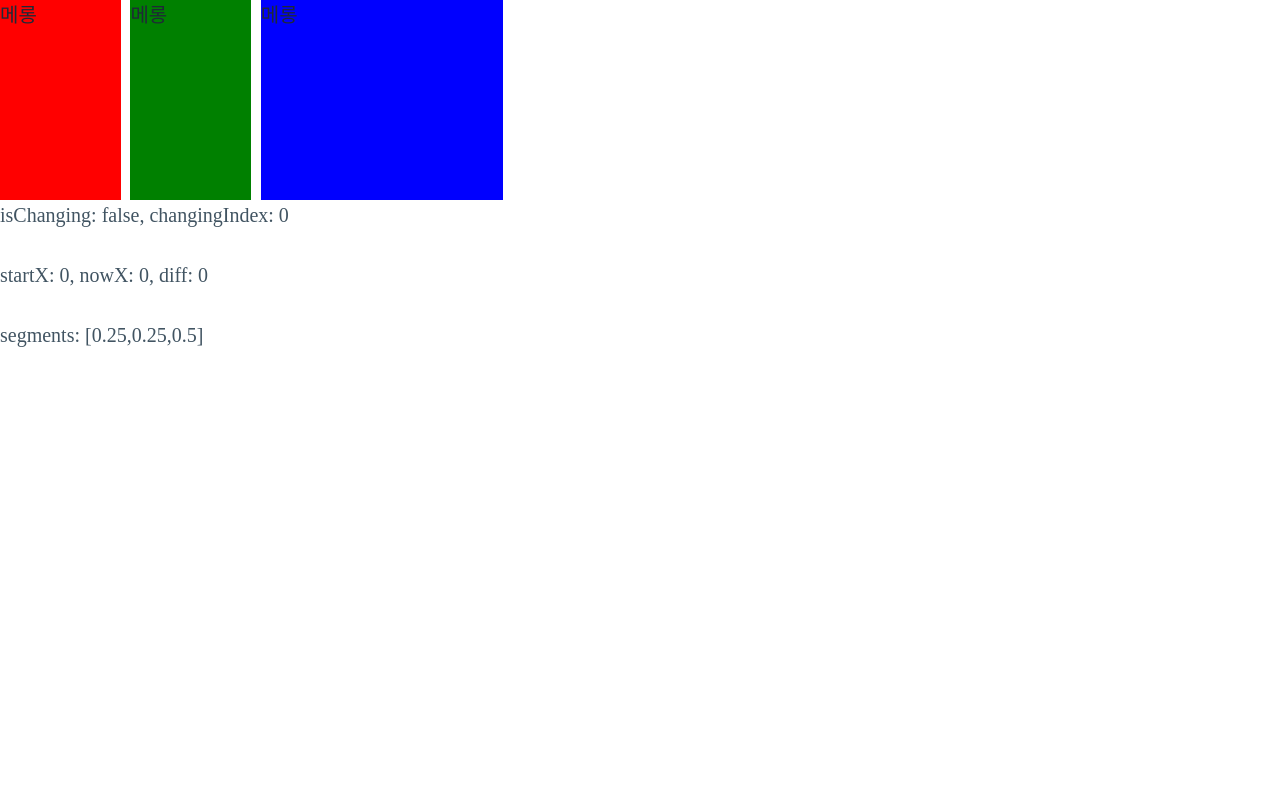
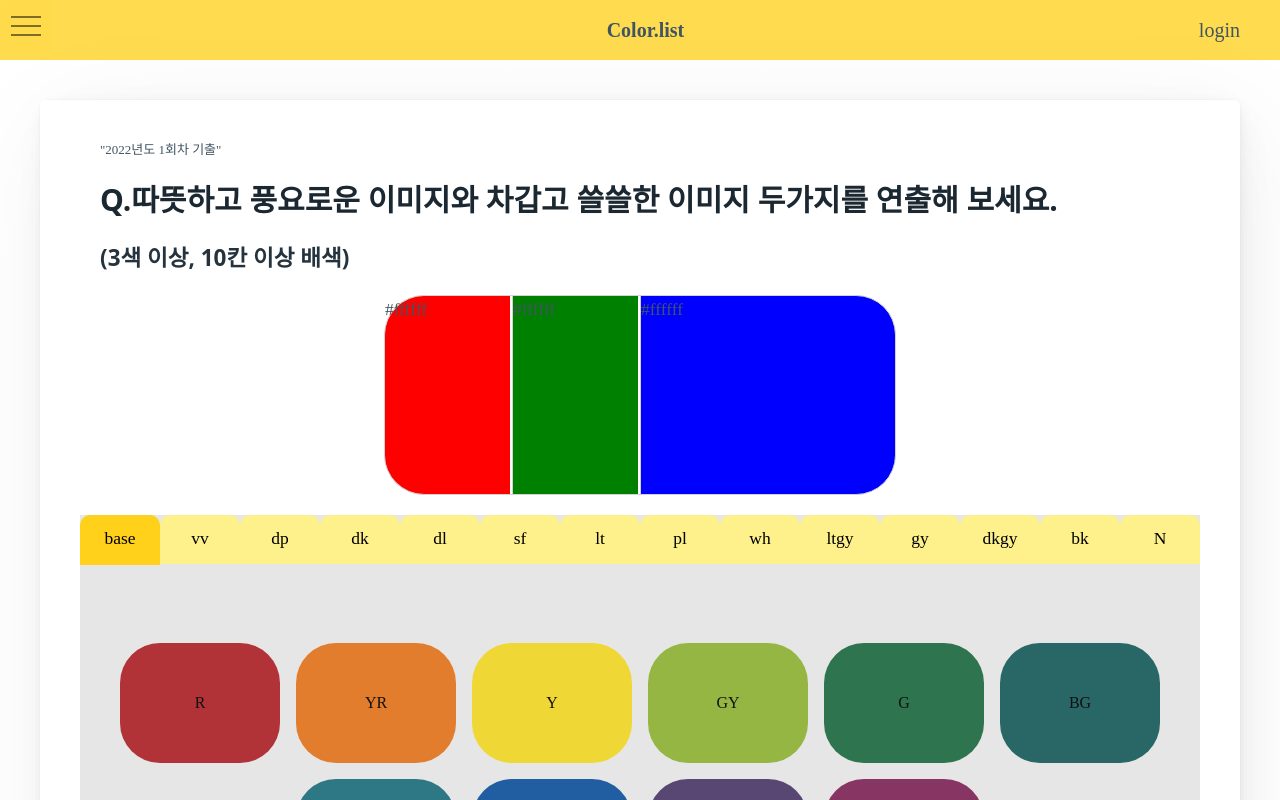
Before and after one commit to lisohh/Colorist-frontend, a React (Vite) app: page / in a window 1280 px wide. Built offline with nearby package versions, Linux system fonts and the light colour scheme; a web font is replaced by a local one.

Commit message:
Feat: Pallete에 ResizableBoxes를 적용
Co-authored-by: Taehee Kim <rabolution@gmail.com>

```diff
--- a/src/index.tsx
+++ b/src/index.tsx
@@ -14,21 +14,19 @@ import ResizableBoxes from "./pages/testform/ResizableBoxes";
 
 ReactDOM.render(
   <React.StrictMode>
-    <ResizableBoxes />
+    <BrowserRouter>
+      <Drawer>
+        <Nav />
+        <Routes>
+          <Route path="/" element={<TestForm />} />
+          <Route path="/login/*" element={<Login />} />
+          <Route path="/mypage/*" element={<Mypage />} />
+          <Route path="/qlists/*" element={<Qlists />} />
+          {/* 상단에 위치하는 라우트들의 규칙을 모두 확인, 일치하는 라우트가 없는경우 처리 */}
+          <Route path="*" element={<Notfound />}></Route>
+        </Routes>
+      </Drawer>
+    </BrowserRouter>
   </React.StrictMode>,
   document.getElementById("root")
 );
-
-// <BrowserRouter>
-// <Drawer>
-//   <Nav />
-//   <Routes>
-//     <Route path="/" element={<TestForm />} />
-//     <Route path="/login/*" element={<Login />} />
-//     <Route path="/mypage/*" element={<Mypage />} />
-//     <Route path="/qlists/*" element={<Qlists />} />
-//     {/* 상단에 위치하는 라우트들의 규칙을 모두 확인, 일치하는 라우트가 없는경우 처리 */}
-//     <Route path="*" element={<Notfound />}></Route>
-//   </Routes>
-// </Drawer>
-// </BrowserRouter>
--- a/src/pages/testform/Pallete.tsx
+++ b/src/pages/testform/Pallete.tsx
@@ -2,6 +2,7 @@ import React from "react";
 import * as Tabs from "@radix-ui/react-tabs";
 import * as Tooltip from "@radix-ui/react-tooltip";
 import allPallete from "./pallete.json";
+import ResizableBoxes from "./ResizableBoxes";
 
 // ["base", "deep"]
 // 밑의 코드 잘 이해하도록 노력하기 - 화요일에 한번 더 복습 + 타입스크립트 기본기
@@ -51,26 +52,7 @@ function Pallete() {
   return (
     <Tooltip.Provider delayDuration={800} skipDelayDuration={500}>
       <input type="text" name="colors" value={JSON.stringify(colors)} hidden />
-      <table className="selectedContainer flex flex-row">
-        {/* 2번 - map을 써서 배열의 값을 화면에 뿌려준다. */}
-        {/* https://beta.reactjs.org/learn/rendering-lists */}
-        <tr>
-          {/* 7.2번 - targetIndex는 여기서 index를 받아온 값이다. */}
-          {colors.map((color, index) => (
-            // 3번 - 스타일에 map으로 받아온 color 문자열 값을 backgroundColor로 지정해준다.
-            <td
-              // 이게 선택한 칸의 index
-              onClick={() => deleteSelected(index)}
-              style={{
-                backgroundColor: color,
-              }}
-              key={color + "-" + index}
-            >
-              {color}
-            </td>
-          ))}
-        </tr>
-      </table>
+      <ResizableBoxes />
       <div id="pallete-box">
         <Tabs.Root
           defaultValue={Object.keys(allPallete)[0]}
--- a/src/pages/testform/ResizableBoxes.tsx
+++ b/src/pages/testform/ResizableBoxes.tsx
@@ -10,27 +10,33 @@ function ResizableBoxes() {
   const [startX, setStartX] = useState(0);
   const [changingIndex, setChangingIndex] = useState(0);
   const [isChanging, setIsChanging] = useState(false);
-  const [nowX, setNowX] = useState(0);
 
   useEffect(() => {
+    //마우스가 움직일 때 마다 박스 크기를 조절해주는 핸들러
     function moveHandler(e: MouseEvent) {
-      setNowX(e.clientX);
       if (isChanging) {
-        const diff = e.clientX - startX;
-
+        // 처음 시작할 때 왼쪽 박스랑, 오른쪽 박스 크기를 가져온다
         const left = oldSegments[changingIndex];
         const right = oldSegments[changingIndex + 1];
 
-        // 1/16
-
-        // 4/16 8/16    => 3/4
-        // 5/16
-        // 11/16 1/16 => 3/4
-
-        // 1/8 7/16 1/16 1/4 1/8
+        // 왼쪽 오른쪽 박스 너비의 합에서...
+        // 최대는? 합 - 1/16
+        // 최소 1/16
         const maxRatio = left + right - 1 / 16;
 
+        // 현재 마우스 위치와, 꾹 누르기 시작한 위치와의 차이
+        const diff = e.clientX - startX;
+        // 마우스가 움직인 변위가... 전체 크기에서 비율로 얼마를 차지하는지?
         const diffAsRatio = diff / width;
+
+        // const 최댓값 = 1 / 2;
+        // Math.min(1, 최댓값); // => 1/2 최댓값까지 가능!
+        // Math.min(1 / 3, 1 / 2); // => 1/3
+
+        // const 최솟값 = 1 / 16;
+        // Math.max(1 / 2, 최솟값); // => 1/2
+        // Math.max(0, 최솟값); // => 1/16
+
         const newLeft = Math.max(
           Math.min(left + diffAsRatio, maxRatio),
           1 / 16
@@ -43,58 +49,60 @@ function ResizableBoxes() {
         newSegments[changingIndex] = newLeft;
         newSegments[changingIndex + 1] = newRight;
         setSegments(newSegments);
-        console.log(newSegments);
       }
     }
+
+    // 1. 마우스를 떼었을 때... 더 이상 변경되지 않게 해주는 친구
     function upHandler() {
+      // 2.
       setIsChanging(false);
     }
+    // 이 두 핸들러를 윈도우(화면)에 달아줌
     window.addEventListener("mousemove", moveHandler);
     window.addEventListener("mouseup", upHandler);
+
+    // cleanup => 3.
     return () => {
+      // 핸들러를 윈도우에서 떼어줌...
       window.removeEventListener("mousemove", moveHandler);
       window.removeEventListener("mouseup", upHandler);
     };
+    // 의존성 배열에 isChanging이 false로 변하면?
   }, [isChanging, oldSegments, startX]);
 
   return (
-    <div>
-      <div
+    <table className="selectedContainer flex flex-row">
+      <tr
         style={{ width: `${512}px`, height: "200px" }}
         className="flex flex-row"
       >
         {segments.map((segment, i) => (
-          <>
-            <div
+          <td
+            className="flex flex-row p-0"
+            key={"#ffffff" + "-" + i}
             style={{
               width: `${segment * 100}%`,
               backgroundColor: colors[i],
             }}
-              className="h-full"
           >
-              메롱
-            </div>
+            <div className="h-full w-full">#ffffff</div>
+            {i < segments.length - 1 && (
               <div
-              className="bg-white w-2 p-0 m-0 h-full cursor-pointer"
+                className="bg-white w-0.5 hover:w-2 transition-all p-0 m-0 h-full cursor-pointer"
+                //시작 좌표를 기록하기 위해 모서리를 꾹 누르면
                 onMouseDown={(e) => {
                   console.log("x", e.clientX, "y", e.clientY);
-                setStartX(e.clientX);
-                setChangingIndex(i);
-                setOldSegments(segments);
-                setIsChanging(true);
+                  setStartX(e.clientX); // 시작 x좌표
+                  setChangingIndex(i); // 바꾸려는 그 인덱스
+                  setOldSegments(segments); // 시작할 때 박스 크기
+                  setIsChanging(true); // 변경 중임을 알려주는 flag
                 }}
               ></div>
-          </>
+            )}
+          </td>
         ))}
-      </div>
-      <p>
-        isChanging: {String(isChanging)}, changingIndex: {changingIndex}
-      </p>
-      <p>
-        startX: {startX}, nowX: {nowX}, diff: {nowX - startX}
-      </p>
-      <p>segments: {JSON.stringify(segments)}</p>
-    </div>
+      </tr>
+    </table>
   );
   // https://tailwindcss.com/docs/cursor
 }
@@ -110,18 +118,18 @@ export default ResizableBoxes;
 기븐
 |  |  |    |
 1/4 1/4 1/2
-웬
+When
 오른쪽 경계를 클릭하면
-덴
+Then
 변경 중 모드 => 시작 좌표를 기록!
-웬
+When
 마우스를 움직이면
-덴
+Then
 시작 좌표와 현재 좌표의 차이만큼...
 |  |    |  |
 왼쪽에 있는 칸은 늘어나고, 오른쪽에 있는 칸은 줄어들어야 한다
-웬
+When
 마우스를 최소간격보다 멀리 가면... 더 이상 반영되지 않는다!
-덴
+Then
 오른쪽에 있는 칸이 최소간격보다 작아질 수 없으니...
 */
--- a/src/pages/testform/TestForm.tsx
+++ b/src/pages/testform/TestForm.tsx
@@ -66,6 +66,7 @@ function TestForm() {
             (3색 이상, 10칸 이상 배색)
           </h2>
         </div>
+
         <Pallete />
         {/* 8번 input은 text 줄바꿈이 안되므로 textarea를 사용해 서술칸을 만든다. */}
         {/* <input type="text" /> */}
```
Lines whose indentation alone changed are shown as unchanged.
